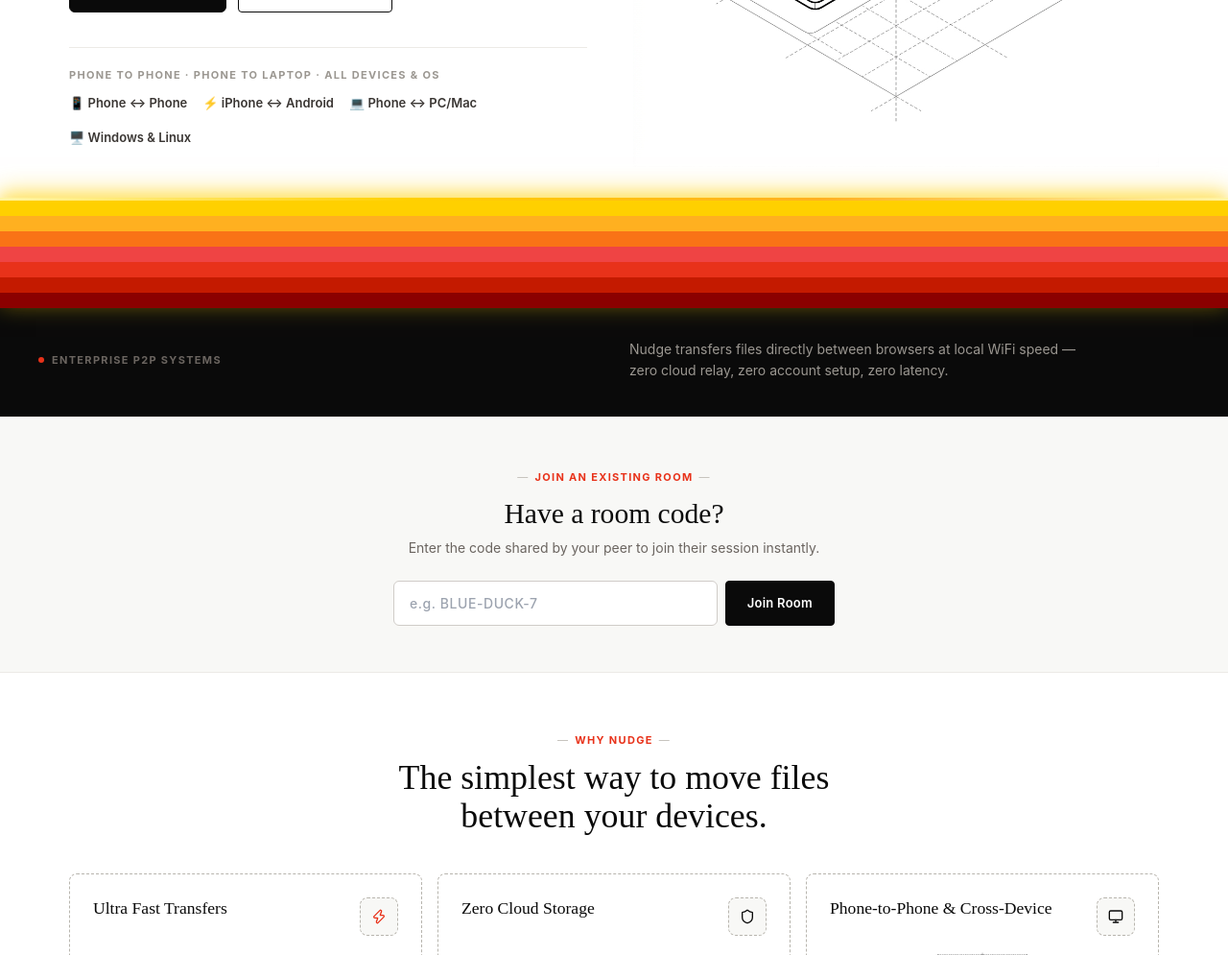
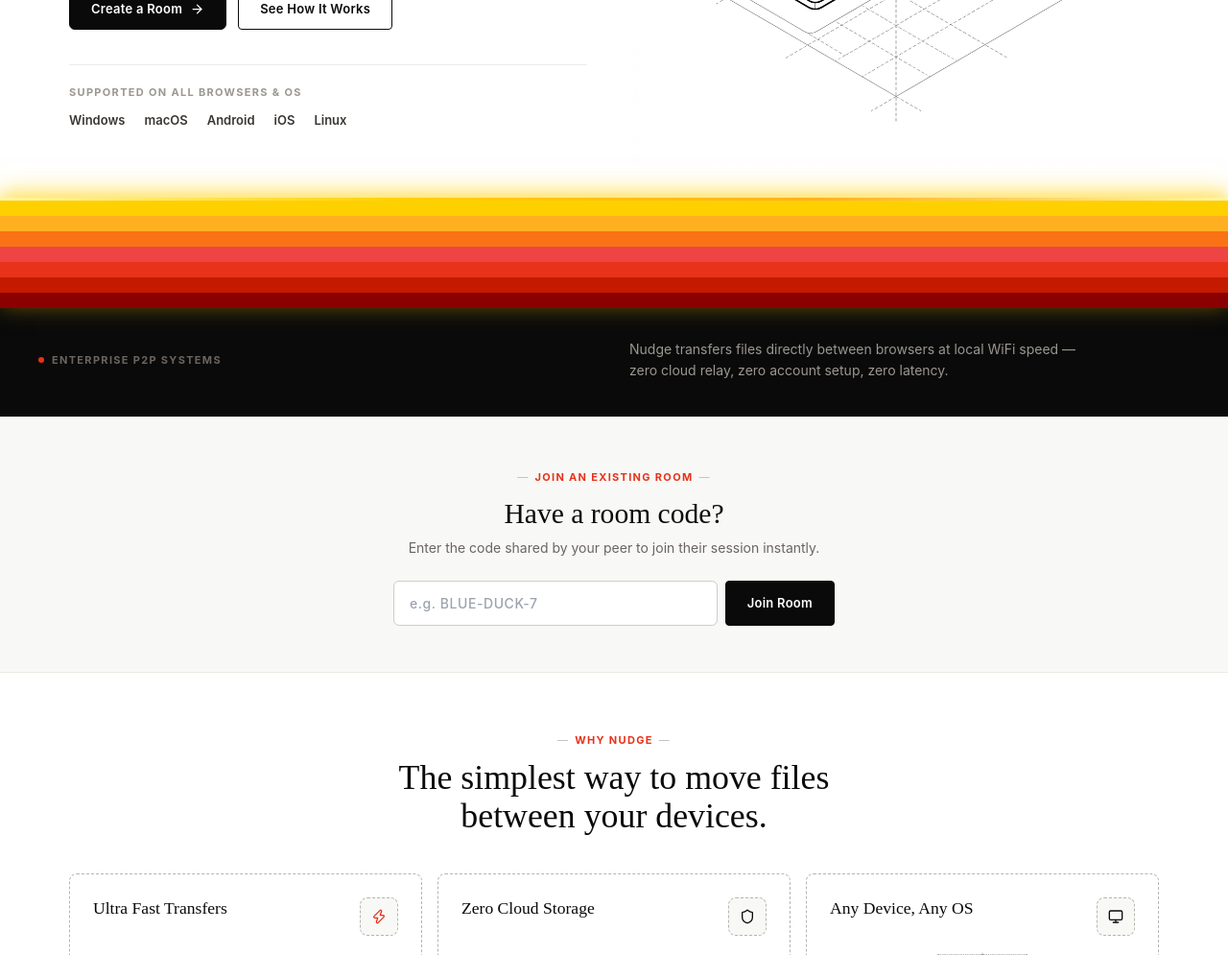
Before and after one commit to kaushik-45-dalvi/Nudge, a Next.js app: page / in a window 1280 px wide. Shown: the part 475-1470 px from the top of the page at 96% size. Built offline with nearby package versions, Linux system fonts and the light colour scheme; no server answers.

Commit message:
Restore supported browsers and OS badge bar on landing page

```diff
--- a/app/features/page.tsx
+++ b/app/features/page.tsx
@@ -74,7 +74,7 @@
     { icon: <FileText size={20} />, title: 'Text & Link Sharing', desc: 'Send text snippets, code blocks, URLs, and notes. Links are auto-detected and rendered as clickable. Send with Ctrl+Enter.', color: '#22C55E' },
     { icon: <Clipboard size={20} />, title: 'Clipboard Sharing', desc: 'One-click clipboard share button reads your clipboard and sends the content instantly to connected peers. Perfect for quick sharing.', color: '#8B5CF6' },
     { icon: <QrCode size={20} />, title: 'QR Code Pairing', desc: 'Every room generates a QR code. Scan it with your phone camera to instantly join the room — no typing, no link sharing needed.', color: '#06B6D4' },
-    { icon: <Smartphone size={20} />, title: 'Phone-to-Phone & Cross-Device', desc: 'Direct sharing between iPhone and Android phones, tablets, Mac, Windows, Linux — anything with a modern browser.', tag: 'Universal', color: '#F59E0B' },
+    { icon: <Smartphone size={20} />, title: 'Any Device, Any OS', desc: 'Works on iPhone, Android, Mac, Windows, Linux, ChromeOS — anything with a modern browser. No app install, no driver, no pairing dance.', tag: 'Universal', color: '#F59E0B' },
     { icon: <Lock size={20} />, title: 'End-to-End DTLS Encryption', desc: 'All direct peer connections are encrypted by default. Even on shared WiFi, your transfers are protected from eavesdropping.', color: '#10B981' },
     { icon: <Clock size={20} />, title: 'Auto-Expiring Rooms', desc: 'Rooms automatically expire after 30 minutes of inactivity. No stale sessions, no cleanup needed. Extend with a single click.', color: '#64748B' },
     { icon: <Gauge size={20} />, title: 'Real-Time Progress', desc: 'Live progress bars, transfer speed, and ETA for every file transfer. Cancel transfers mid-stream if needed.', color: '#EC4899' },
--- a/components/landing/Hero.tsx
+++ b/components/landing/Hero.tsx
@@ -148,10 +148,10 @@
 
                 <div style={{ paddingTop: 20, borderTop: '1px solid #ECEAE6' }}>
                   <p style={{ fontSize: '0.6875rem', fontWeight: 700, letterSpacing: '0.12em', textTransform: 'uppercase', color: '#9B9791', marginBottom: 12 }}>
-                    PHONE TO PHONE · PHONE TO LAPTOP · ALL DEVICES &amp; OS
+                    SUPPORTED ON ALL BROWSERS &amp; OS
                   </p>
-                  <div style={{ display: 'flex', gap: 16, flexWrap: 'wrap' }}>
-                    {['📱 Phone ↔ Phone', '⚡ iPhone ↔ Android', '💻 Phone ↔ PC/Mac', '🖥️ Windows & Linux'].map((p) => (
+                  <div style={{ display: 'flex', gap: 20, flexWrap: 'wrap' }}>
+                    {['Windows', 'macOS', 'Android', 'iOS', 'Linux'].map((p) => (
                       <span key={p} style={{ fontSize: '0.8125rem', fontWeight: 600, color: '#3A3633' }}>{p}</span>
                     ))}
                   </div>
@@ -237,7 +237,7 @@
           <div style={{ display: 'grid', gridTemplateColumns: 'repeat(auto-fit, minmax(280px, 1fr))', gap: 16 }}>
             <FeatureCard hasStripe imageSrc="/transfer-illustration.png" icon={<Zap size={16} color="#E8321A" />} title="Ultra Fast Transfers" desc="Files stream directly between your devices. Speed is capped only by your local WiFi — typically 50–200 MB/s with zero relay latency." />
             <FeatureCard icon={<Shield size={16} color="#0A0A0A" />} title="Zero Cloud Storage" desc="Your files never touch our servers. Everything transfers peer-to-peer directly between browsers, keeping your data completely private." />
-            <FeatureCard imageSrc="/wifi-illustration.png" icon={<svg width="16" height="16" viewBox="0 0 24 24" fill="none" stroke="#0A0A0A" strokeWidth="2" strokeLinecap="round"><rect x="2" y="3" width="20" height="14" rx="2"/><path d="M8 21h8M12 17v4"/></svg>} title="Phone-to-Phone & Cross-Device" desc="Instant direct sharing between iPhone & Android phones, tablets, laptops, and PCs over local WiFi with zero app install." />
+            <FeatureCard imageSrc="/wifi-illustration.png" icon={<svg width="16" height="16" viewBox="0 0 24 24" fill="none" stroke="#0A0A0A" strokeWidth="2" strokeLinecap="round"><rect x="2" y="3" width="20" height="14" rx="2"/><path d="M8 21h8M12 17v4"/></svg>} title="Any Device, Any OS" desc="Works on iPhone, Android, Mac, Windows, Linux — if it runs a browser, Nudge works. No app install, no driver, no pairing dance." />
             <FeatureCard icon={<Share2 size={16} color="#0A0A0A" />} title="Instant Peer Pairing" desc="One click creates a room. Share the code or QR. The second device joins and you're immediately connected and ready to transfer." />
           </div>
         </div>
```
